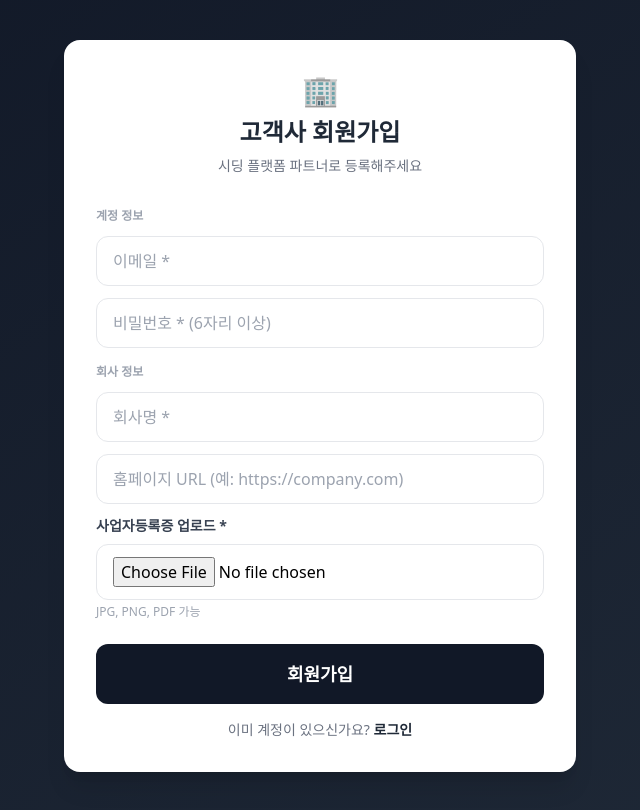
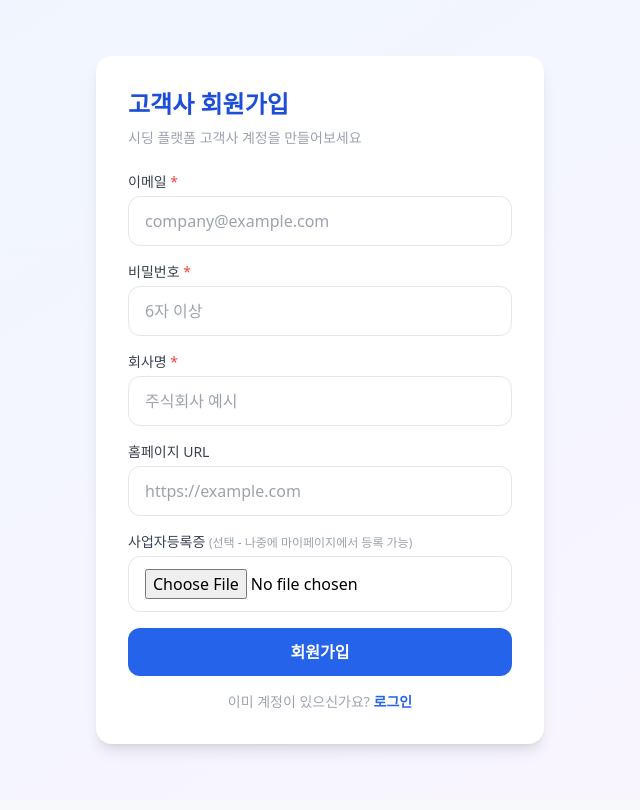
Before and after one commit to hagojob101-home/seeding-platform, a Next.js app: page /client/register in a window 1280 px wide. Shown: the whole page, without its empty margins (320-960 px from the left). Built offline with nearby package versions, Linux system fonts and the light colour scheme.

Commit message:
고객사 마이페이지 추가 및 회원가입 사업자등록증 선택으로 변경

```diff
--- a/pages/client/dashboard.js
+++ b/pages/client/dashboard.js
@@ -70,11 +70,12 @@ export default function ClientDashboard() {
   const rejected = requests.filter(r => r.status === '거절')
 
   const menuItems = [
-    { id: 'home', label: '🏠 홈', },
-    { id: 'request', label: '📋 캠페인 요청하기', },
+    { id: 'home', label: '🏠 홈' },
+    { id: 'request', label: '📋 캠페인 요청하기' },
     { id: 'approved', label: '✅ 승인된 캠페인', count: approved.length },
     { id: 'pending', label: '⏳ 검토중', count: pending.length },
     { id: 'rejected', label: '❌ 거절됨', count: rejected.length },
+    { id: 'mypage', label: '👤 마이페이지' },
   ]
 
   if (loading) return (
@@ -324,6 +325,50 @@ export default function ClientDashboard() {
           </div>
         )}
 
+        {/* 마이페이지 탭 */}
+        {activeTab === 'mypage' && (
+          <div>
+            <h2 className="text-2xl font-bold text-gray-800 mb-6">👤 마이페이지</h2>
+            <div className="bg-white rounded-2xl shadow p-8 max-w-xl">
+              <div className="mb-6 pb-4 border-b">
+                <p className="text-sm text-gray-400 mb-1">로그인 계정</p>
+                <p className="font-bold text-gray-800">{clientInfo?.email}</p>
+              </div>
+              <div className="space-y-4">
+                <div className="bg-gray-50 rounded-xl p-4">
+                  <p className="text-xs text-gray-400 mb-1">회사명</p>
+                  <p className="font-semibold text-gray-800">{clientInfo?.company_name || '-'}</p>
+                </div>
+                <div className="bg-gray-50 rounded-xl p-4">
+                  <p className="text-xs text-gray-400 mb-1">홈페이지</p>
+                  {clientInfo?.homepage
+                    ? <a href={clientInfo.homepage} target="_blank" rel="noreferrer" className="text-blue-600 hover:underline font-semibold">{clientInfo.homepage}</a>
+                    : <p className="text-gray-400">미등록</p>}
+                </div>
+                <div className="bg-gray-50 rounded-xl p-4">
+                  <p className="text-xs text-gray-400 mb-1">사업자등록번호</p>
+                  <p className="font-semibold text-gray-800">{clientInfo?.business_reg_number || '-'}</p>
+                </div>
+                <div className="bg-gray-50 rounded-xl p-4">
+                  <p className="text-xs text-gray-400 mb-1">사업자등록증</p>
+                  {clientInfo?.business_reg_url
+                    ? <span className="text-green-600 font-semibold">✅ 등록됨</span>
+                    : <span className="text-orange-400 font-semibold">⚠️ 미등록</span>}
+                </div>
+                <div className="bg-gray-50 rounded-xl p-4">
+                  <p className="text-xs text-gray-400 mb-1">세금계산서 이메일</p>
+                  <p className="font-semibold text-gray-800">{clientInfo?.tax_email || '-'}</p>
+                </div>
+              </div>
+              <button
+                onClick={() => router.push('/client/mypage')}
+                className="w-full mt-6 bg-blue-600 text-white py-3 rounded-xl font-semibold hover:bg-blue-700 transition">
+                ✏️ 정보 수정하기
+              </button>
+            </div>
+          </div>
+        )}
+
       </main>
     </div>
   )
--- /dev/null
+++ b/pages/client/mypage.js
@@ -0,0 +1,170 @@
+import { useState, useEffect } from 'react'
+import { supabase } from '../../lib/supabase'
+import { useRouter } from 'next/router'
+
+export default function ClientMypage() {
+  const router = useRouter()
+  const [user, setUser] = useState(null)
+  const [clientInfo, setClientInfo] = useState(null)
+  const [loading, setLoading] = useState(true)
+  const [saving, setSaving] = useState(false)
+  const [businessFile, setBusinessFile] = useState(null)
+  const [sameAsLogin, setSameAsLogin] = useState(false)
+  const [form, setForm] = useState({
+    company_name: '',
+    homepage: '',
+    business_reg_number: '',
+    tax_email: '',
+  })
+
+  useEffect(() => {
+    const init = async () => {
+      const { data: { user } } = await supabase.auth.getUser()
+      if (!user) { router.push('/client/login'); return }
+      setUser(user)
+      const { data } = await supabase.from('clients').select('*').eq('user_id', user.id).single()
+      setClientInfo(data)
+      if (data) {
+        setForm({
+          company_name: data.company_name || '',
+          homepage: data.homepage || '',
+          business_reg_number: data.business_reg_number || '',
+          tax_email: data.tax_email || '',
+        })
+        if (data.tax_email && data.tax_email === user.email) {
+          setSameAsLogin(true)
+        }
+      }
+      setLoading(false)
+    }
+    init()
+  }, [])
+
+  const handleSameAsLogin = (checked) => {
+    setSameAsLogin(checked)
+    if (checked) {
+      setForm(prev => ({ ...prev, tax_email: user.email }))
+    } else {
+      setForm(prev => ({ ...prev, tax_email: '' }))
+    }
+  }
+
+  const handleSave = async (e) => {
+    e.preventDefault()
+    setSaving(true)
+    try {
+      let businessRegUrl = clientInfo?.business_reg_url
+
+      if (businessFile) {
+        const ext = businessFile.name.split('.').pop()
+        const filename = 'business/' + user.id + '_' + Date.now() + '.' + ext
+        const { error: uploadError } = await supabase.storage
+          .from('influencer-files')
+          .upload(filename, businessFile)
+        if (!uploadError) businessRegUrl = filename
+      }
+
+      const { error } = await supabase.from('clients').update({
+        company_name: form.company_name,
+        homepage: form.homepage,
+        business_reg_number: form.business_reg_number,
+        tax_email: form.tax_email,
+        business_reg_url: businessRegUrl,
+      }).eq('user_id', user.id)
+
+      if (error) throw error
+      alert('저장되었습니다!')
+      const { data } = await supabase.from('clients').select('*').eq('user_id', user.id).single()
+      setClientInfo(data)
+    } catch (err) {
+      alert('오류: ' + err.message)
+    }
+    setSaving(false)
+  }
+
+  if (loading) return (
+    <div className="min-h-screen flex items-center justify-center">
+      <p className="text-gray-500">불러오는 중...</p>
+    </div>
+  )
+
+  return (
+    <div className="min-h-screen bg-gradient-to-br from-blue-50 to-purple-50">
+      <nav className="bg-white shadow-sm px-6 py-4 flex justify-between items-center">
+        <div className="flex items-center gap-3">
+          <button onClick={() => router.push('/client/dashboard')}
+            className="text-gray-400 hover:text-blue-600 text-sm">← 대시보드</button>
+          <h1 className="text-lg font-bold text-blue-700">마이페이지</h1>
+        </div>
+        <button onClick={async () => { await supabase.auth.signOut(); router.push('/client/login') }}
+          className="text-sm text-gray-500 hover:text-red-500">로그아웃</button>
+      </nav>
+
+      <div className="max-w-xl mx-auto px-4 py-8">
+        <div className="bg-white rounded-2xl shadow p-8">
+          <div className="mb-6">
+            <h2 className="text-xl font-bold text-gray-800">{clientInfo?.company_name}</h2>
+            <p className="text-sm text-gray-400">{user?.email}</p>
+          </div>
+
+          <form onSubmit={handleSave} className="space-y-5">
+            <div>
+              <label className="block text-sm font-medium text-gray-700 mb-1">회사명 <span className="text-red-500">*</span></label>
+              <input required value={form.company_name}
+                onChange={e => setForm({...form, company_name: e.target.value})}
+                className="w-full border rounded-xl px-4 py-3 focus:outline-none focus:ring-2 focus:ring-blue-300" />
+            </div>
+
+            <div>
+              <label className="block text-sm font-medium text-gray-700 mb-1">홈페이지 URL</label>
+              <input placeholder="https://example.com" value={form.homepage}
+                onChange={e => setForm({...form, homepage: e.target.value})}
+                className="w-full border rounded-xl px-4 py-3 focus:outline-none focus:ring-2 focus:ring-blue-300" />
+            </div>
+
+            <div>
+              <label className="block text-sm font-medium text-gray-700 mb-1">사업자등록번호</label>
+              <input placeholder="000-00-00000" value={form.business_reg_number}
+                onChange={e => setForm({...form, business_reg_number: e.target.value})}
+                className="w-full border rounded-xl px-4 py-3 focus:outline-none focus:ring-2 focus:ring-blue-300" />
+            </div>
+
+            <div>
+              <label className="block text-sm font-medium text-gray-700 mb-1">사업자등록증 업로드</label>
+              {clientInfo?.business_reg_url && (
+                <div className="mb-2 flex items-center gap-2">
+                  <span className="text-green-600 text-sm font-semibold">✅ 등록됨</span>
+                  <span className="text-gray-400 text-xs">새 파일 업로드 시 교체됩니다</span>
+                </div>
+              )}
+              <input type="file" accept=".pdf,.jpg,.jpeg,.png"
+                onChange={e => setBusinessFile(e.target.files[0])}
+                className="w-full border rounded-xl px-4 py-3" />
+            </div>
+
+            <div>
+              <label className="block text-sm font-medium text-gray-700 mb-1">세금계산서 받을 이메일</label>
+              <div className="flex items-center gap-2 mb-2">
+                <input type="checkbox" id="sameAsLogin" checked={sameAsLogin}
+                  onChange={e => handleSameAsLogin(e.target.checked)}
+                  className="w-4 h-4 accent-blue-600" />
+                <label htmlFor="sameAsLogin" className="text-sm text-gray-600 cursor-pointer">
+                  로그인 아이디와 동일 ({user?.email})
+                </label>
+              </div>
+              <input type="email" placeholder="tax@example.com" value={form.tax_email}
+                onChange={e => { setForm({...form, tax_email: e.target.value}); setSameAsLogin(false) }}
+                disabled={sameAsLogin}
+                className={`w-full border rounded-xl px-4 py-3 focus:outline-none focus:ring-2 focus:ring-blue-300 ${sameAsLogin ? 'bg-gray-50 text-gray-400' : ''}`} />
+            </div>
+
+            <button type="submit" disabled={saving}
+              className="w-full bg-blue-600 text-white py-3 rounded-xl font-semibold hover:bg-blue-700 transition disabled:opacity-50">
+              {saving ? '저장 중...' : '저장하기'}
+            </button>
+          </form>
+        </div>
+      </div>
+    </div>
+  )
+}
--- a/pages/client/register.js
+++ b/pages/client/register.js
@@ -4,57 +4,47 @@ import { useRouter } from 'next/router'
 
 export default function ClientRegister() {
   const router = useRouter()
+  const [form, setForm] = useState({ email: '', password: '', company_name: '', homepage: '' })
+  const [businessFile, setBusinessFile] = useState(null)
   const [loading, setLoading] = useState(false)
   const [error, setError] = useState('')
-  const [form, setForm] = useState({
-    email: '',
-    password: '',
-    company_name: '',
-    homepage: '',
-  })
-  const [bizFile, setBizFile] = useState(null)
 
   const handleSubmit = async (e) => {
     e.preventDefault()
     setLoading(true)
     setError('')
-
     try {
-      const { data, error: signUpError } = await supabase.auth.signUp({
+      const { data: authData, error: authError } = await supabase.auth.signUp({
         email: form.email,
         password: form.password,
-        options: { data: { role: 'client', company_name: form.company_name } }
       })
-      if (signUpError) throw signUpError
+      if (authError) throw authError
 
-      let business_reg_url = ''
-      if (bizFile && data.user) {
-        const { data: uploadData, error: upErr } = await supabase.storage
-          .from('documents')
-          .upload(data.user.id + '/biz_reg_' + Date.now(), bizFile)
-        if (upErr) throw upErr
-        business_reg_url = uploadData.path
+      let businessRegUrl = null
+      if (businessFile) {
+        const ext = businessFile.name.split('.').pop()
+        const filename = 'business/' + authData.user.id + '.' + ext
+        const { error: uploadError } = await supabase.storage
+          .from('influencer-files')
+          .upload(filename, businessFile)
+        if (!uploadError) businessRegUrl = filename
       }
 
-      if (data.user) {
-        const { error: insertError } = await supabase.from('clients').insert({
-          user_id: data.user.id,
+      await supabase.from('clients').insert({
+        user_id: authData.user.id,
         email: form.email,
         company_name: form.company_name,
         homepage: form.homepage,
-          business_reg_url,
+        business_reg_url: businessRegUrl,
       })
-        if (insertError) throw insertError
 
       await supabase.from('users').insert({
-          id: data.user.id,
+        id: authData.user.id,
         email: form.email,
-          name: form.company_name,
         role: 'client',
       })
-      }
 
-      alert('회원가입이 완료되었습니다! 로그인해주세요.')
+      alert('회원가입이 완료되었습니다!')
       router.push('/client/login')
     } catch (err) {
       setError(err.message)
@@ -63,82 +53,52 @@ export default function ClientRegister() {
   }
 
   return (
-    <div className="min-h-screen bg-gradient-to-br from-gray-900 to-gray-800 flex items-center justify-center py-10 px-4">
-      <div className="bg-white rounded-2xl shadow-xl p-8 w-full max-w-lg">
-        <div className="text-center mb-8">
-          <div className="text-3xl mb-2">🏢</div>
-          <h1 className="text-2xl font-bold text-gray-800 mb-2">고객사 회원가입</h1>
-          <p className="text-gray-500 text-sm">시딩 플랫폼 파트너로 등록해주세요</p>
+    <div className="min-h-screen bg-gradient-to-br from-blue-50 to-purple-50 flex items-center justify-center px-4">
+      <div className="bg-white rounded-2xl shadow-lg p-8 w-full max-w-md">
+        <h1 className="text-2xl font-bold text-blue-700 mb-2">고객사 회원가입</h1>
+        <p className="text-sm text-gray-400 mb-6">시딩 플랫폼 고객사 계정을 만들어보세요</p>
+        {error && <div className="bg-red-50 text-red-600 rounded-xl px-4 py-3 mb-4 text-sm">{error}</div>}
+        <form onSubmit={handleSubmit} className="space-y-4">
+          <div>
+            <label className="block text-sm font-medium text-gray-700 mb-1">이메일 <span className="text-red-500">*</span></label>
+            <input required type="email" placeholder="company@example.com" value={form.email}
+              onChange={e => setForm({...form, email: e.target.value})}
+              className="w-full border rounded-xl px-4 py-3 focus:outline-none focus:ring-2 focus:ring-blue-300" />
           </div>
-
-        {error && <p className="text-red-500 text-sm mb-4 text-center bg-red-50 p-3 rounded-xl">{error}</p>}
-
-        <form onSubmit={handleSubmit} className="flex flex-col gap-4">
-
           <div>
-            <p className="text-xs font-bold text-gray-400 uppercase mb-3">계정 정보</p>
-            <div className="flex flex-col gap-3">
-              <input
-                className="border rounded-xl px-4 py-3"
-                placeholder="이메일 *"
-                type="email"
-                value={form.email}
-                onChange={e => setForm({...form, email: e.target.value})}
-                required
-              />
-              <input
-                className="border rounded-xl px-4 py-3"
-                placeholder="비밀번호 * (6자리 이상)"
-                type="password"
-                value={form.password}
+            <label className="block text-sm font-medium text-gray-700 mb-1">비밀번호 <span className="text-red-500">*</span></label>
+            <input required type="password" placeholder="6자 이상" value={form.password}
               onChange={e => setForm({...form, password: e.target.value})}
-                required
-              />
+              className="w-full border rounded-xl px-4 py-3 focus:outline-none focus:ring-2 focus:ring-blue-300" />
           </div>
+          <div>
+            <label className="block text-sm font-medium text-gray-700 mb-1">회사명 <span className="text-red-500">*</span></label>
+            <input required placeholder="주식회사 예시" value={form.company_name}
+              onChange={e => setForm({...form, company_name: e.target.value})}
+              className="w-full border rounded-xl px-4 py-3 focus:outline-none focus:ring-2 focus:ring-blue-300" />
           </div>
-
           <div>
-            <p className="text-xs font-bold text-gray-400 uppercase mb-3">회사 정보</p>
-            <div className="flex flex-col gap-3">
-              <input
-                className="border rounded-xl px-4 py-3"
-                placeholder="회사명 *"
-                value={form.company_name}
-                onChange={e => setForm({...form, company_name: e.target.value})}
-                required
-              />
-              <input
-                className="border rounded-xl px-4 py-3"
-                placeholder="홈페이지 URL (예: https://company.com)"
-                value={form.homepage}
+            <label className="block text-sm font-medium text-gray-700 mb-1">홈페이지 URL</label>
+            <input placeholder="https://example.com" value={form.homepage}
               onChange={e => setForm({...form, homepage: e.target.value})}
-              />
+              className="w-full border rounded-xl px-4 py-3 focus:outline-none focus:ring-2 focus:ring-blue-300" />
+          </div>
           <div>
-                <label className="block text-sm font-semibold text-gray-700 mb-2">사업자등록증 업로드 *</label>
-                <input
-                  type="file"
-                  accept="image/*,.pdf"
-                  className="w-full border rounded-xl px-4 py-3"
-                  onChange={e => setBizFile(e.target.files[0])}
-                  required
-                />
-                <p className="text-xs text-gray-400 mt-1">JPG, PNG, PDF 가능</p>
+            <label className="block text-sm font-medium text-gray-700 mb-1">
+              사업자등록증 <span className="text-gray-400 text-xs">(선택 - 나중에 마이페이지에서 등록 가능)</span>
+            </label>
+            <input type="file" accept=".pdf,.jpg,.jpeg,.png"
+              onChange={e => setBusinessFile(e.target.files[0])}
+              className="w-full border rounded-xl px-4 py-3" />
           </div>
-            </div>
-          </div>
-
-          <button
-            type="submit"
-            disabled={loading}
-            className="bg-gray-900 text-white py-4 rounded-xl font-bold text-lg hover:bg-gray-700 transition mt-2"
-          >
+          <button type="submit" disabled={loading}
+            className="w-full bg-blue-600 text-white py-3 rounded-xl font-semibold hover:bg-blue-700 transition disabled:opacity-50">
             {loading ? '가입 중...' : '회원가입'}
           </button>
         </form>
-
-        <p className="text-center text-sm text-gray-500 mt-4">
+        <p className="text-center text-sm text-gray-400 mt-4">
           이미 계정이 있으신가요?{' '}
-          <a href="/client/login" className="text-gray-800 font-semibold hover:underline">로그인</a>
+          <a href="/client/login" className="text-blue-600 font-semibold hover:underline">로그인</a>
         </p>
       </div>
     </div>
```
Lines whose indentation alone changed are shown as unchanged.
